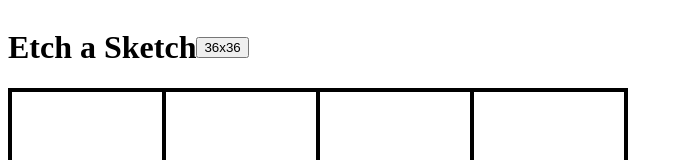
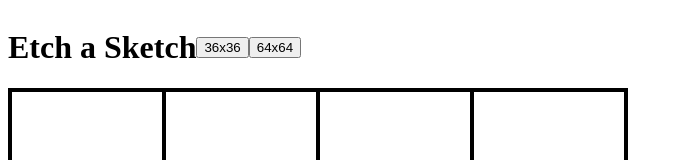
Before and after one commit to RicaReviwq/Etch-a-sketch, a plain HTML site: page index.html in a window 1280 px wide. Shown: the top 160 px of the page, without its empty margins (0-683 px from the left). Drawn offline with Linux system fonts and the light colour scheme.

Commit message:
Inserte un segundo boton, '64x64'

```diff
--- a/index.html
+++ b/index.html
@@ -11,6 +11,7 @@
 <header class="cabezera">
     <h1>Etch a Sketch</h1>
     <button id="agregar1">36x36</button>
+    <button id="agregar2">64x64</button>
 </header>
 
 
```
